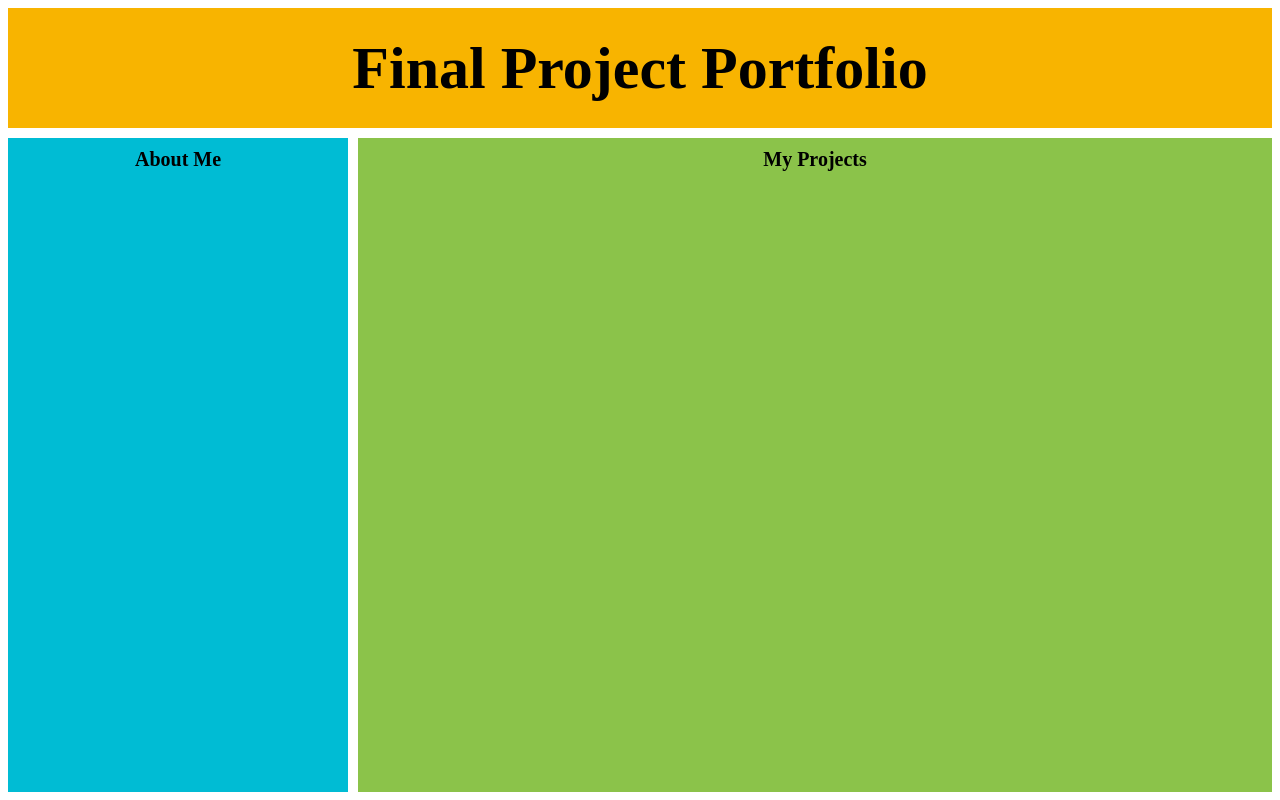
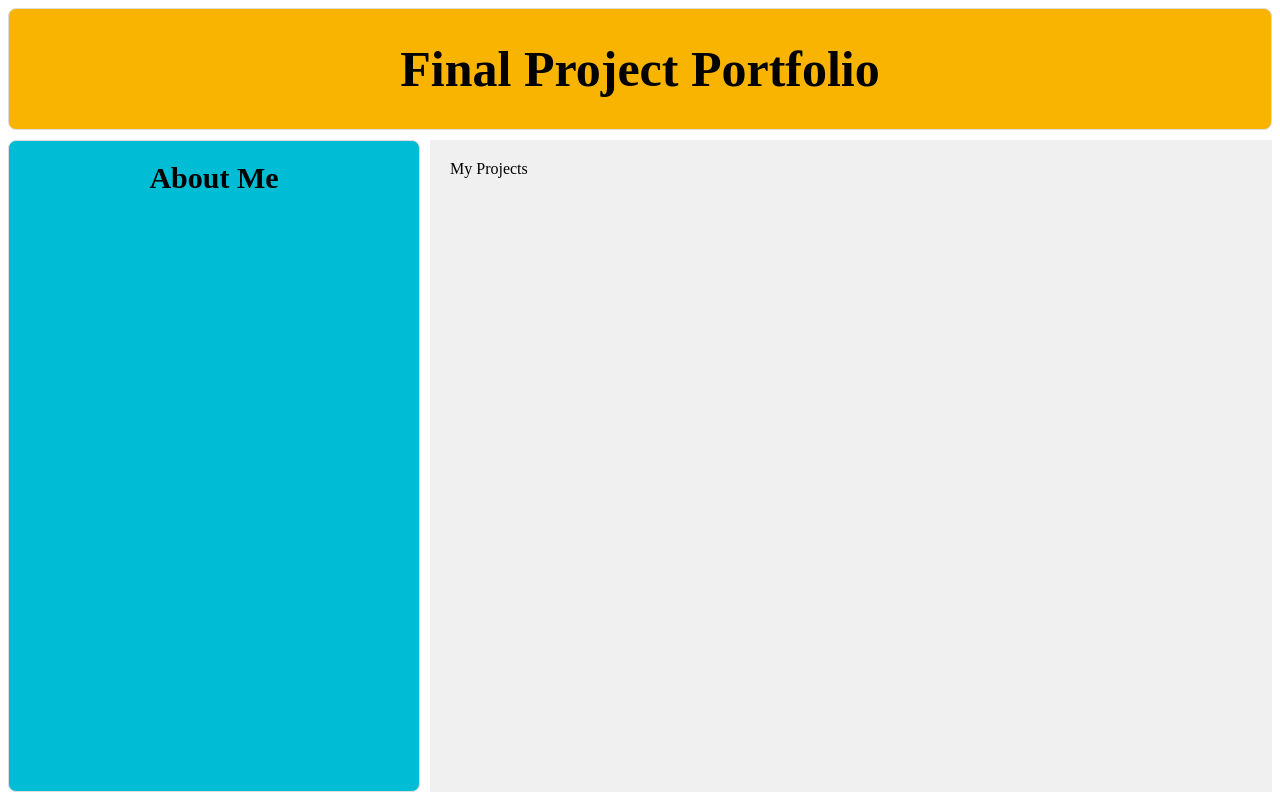
Before and after one commit to jodidescalzo/Final-Project, a plain HTML site: page index.html in a window 1280 px wide. Drawn offline with Linux system fonts and the light colour scheme.

Commit message:
Update index.css

```diff
--- a/index.css
+++ b/index.css
@@ -14,28 +14,58 @@
         background-color: #f8b400;
         height: 100px;
         padding: 10px;
-        font-size: 60px;
+        font-size: 50px;
         font-weight: bold;
         display: flex;
         justify-content: center;
         align-items: center;
+        border: 1px solid #ddd;
+        border-radius: 8px;
       }
 
       .sidebar {
         grid-area: sidebar;
         background-color: #00bcd4;
-        width: 320px;
-        padding: 10px;
+        width: 370px;
+        padding: 20px;
         text-align: center;
-        font-size: 20px;
+        font-size: 30px;
         font-weight: bold;
+        border: 1px solid #ddd;
+        border-radius: 8px;
       }
 
-      .main {
-        grid-area: main;
-        background-color: #8bc34a;
-        padding: 10px;
-        text-align: center;
-        font-size: 20px;
-        font-weight: bold;
-      }
+.sidebar p {
+  font-weight: normal;
+  font-size: 25px;
+}
+
+ .main {
+  grid-area: main;
+  background-color: #f0f0f0;
+  padding: 20px;
+  display: grid;
+   grid-template-columns: repeat(2, 1fr);
+   gap: 20px;
+}
+
+.project {
+  background-color: #ffffff;
+  border: 1px solid #ddd;
+  border-radius: 8px;
+  padding: 15px;
+}
+
+.project h2 {
+  margin-top: 0;
+}
+
+.project a {
+  color: #0077cc;
+  text-decoration: none;
+  font-weight: bold;
+}
+
+.project a:hover {
+  text-decoration: underline;
+}
```
